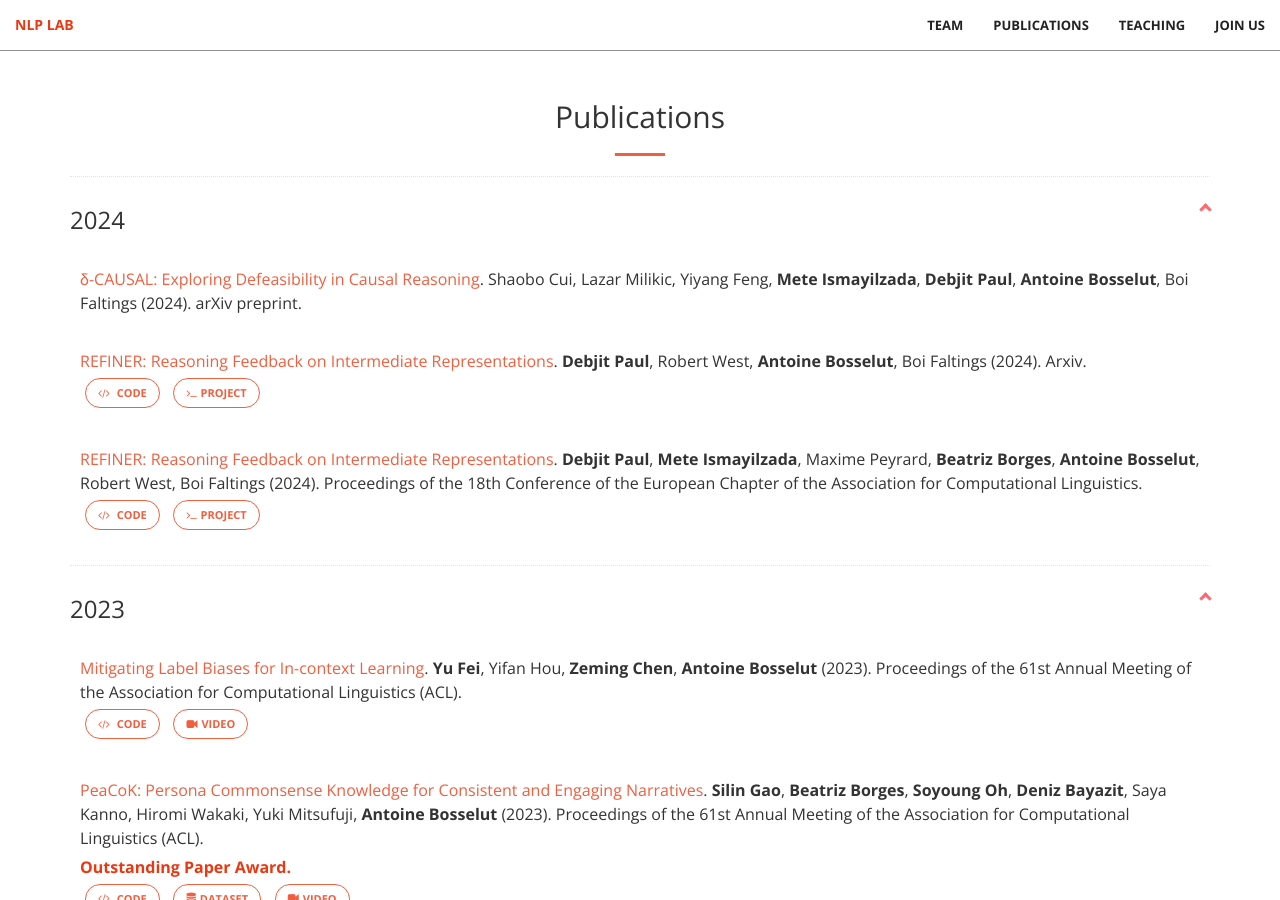
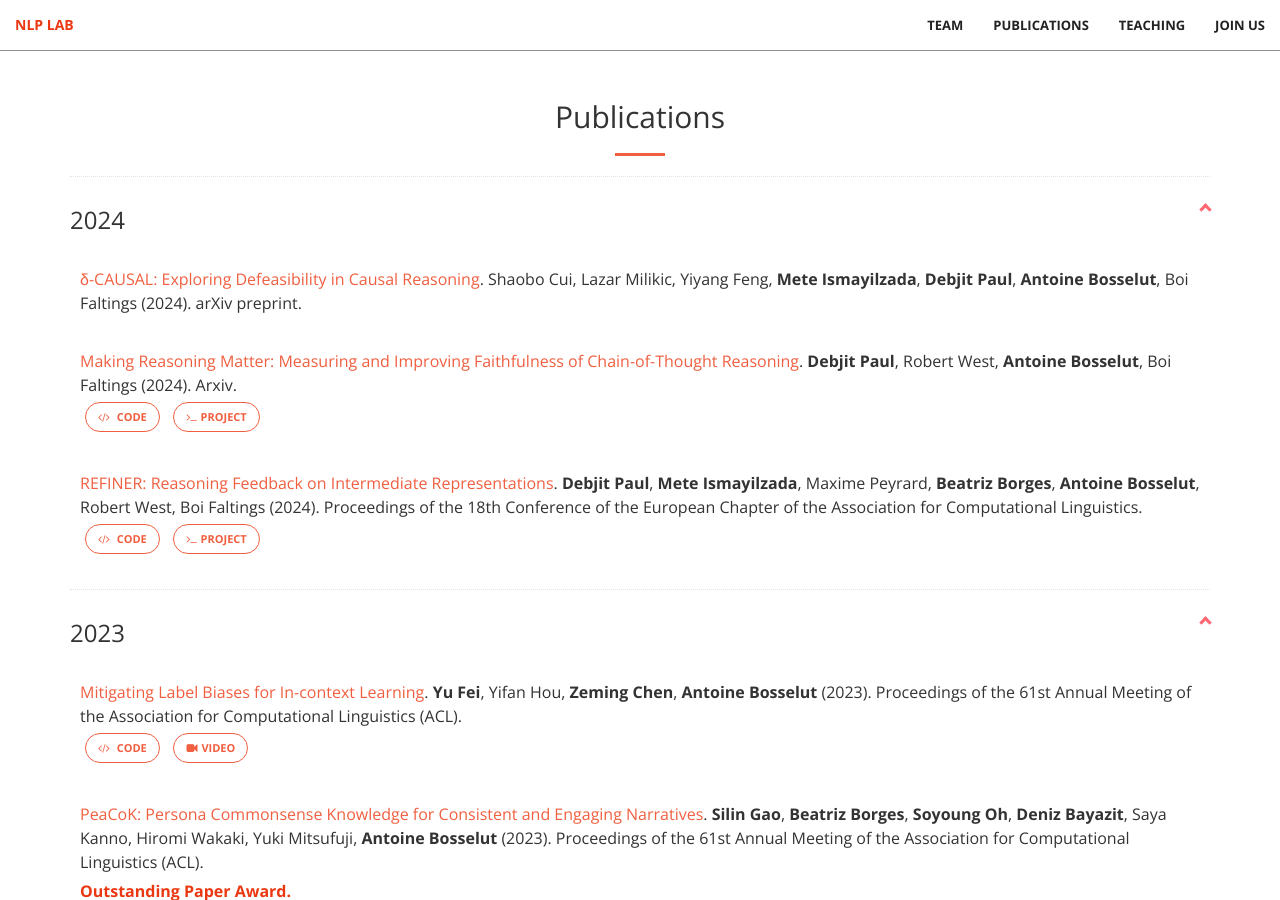
Before and after one commit to epfl-nlp/epfl-nlp.github.io, a Jekyll site: the page built from publications.html, in a window 1280 px wide and 900 px high. Built offline with Jekyll 4.4.1, drawn with Linux system fonts in a browser that asks for light colours.

Commit message:
updating the title of the making reasoning matter paper

```diff
--- a/_data/publications/paul-2024-arxiv.yml
+++ b/_data/publications/paul-2024-arxiv.yml
@@ -1,4 +1,4 @@
-- title: "REFINER: Reasoning Feedback on Intermediate Representations"
+- title: "Making Reasoning Matter: Measuring and Improving Faithfulness of Chain-of-Thought Reasoning"
   authors:
     -
       name: Debjit Paul
```
